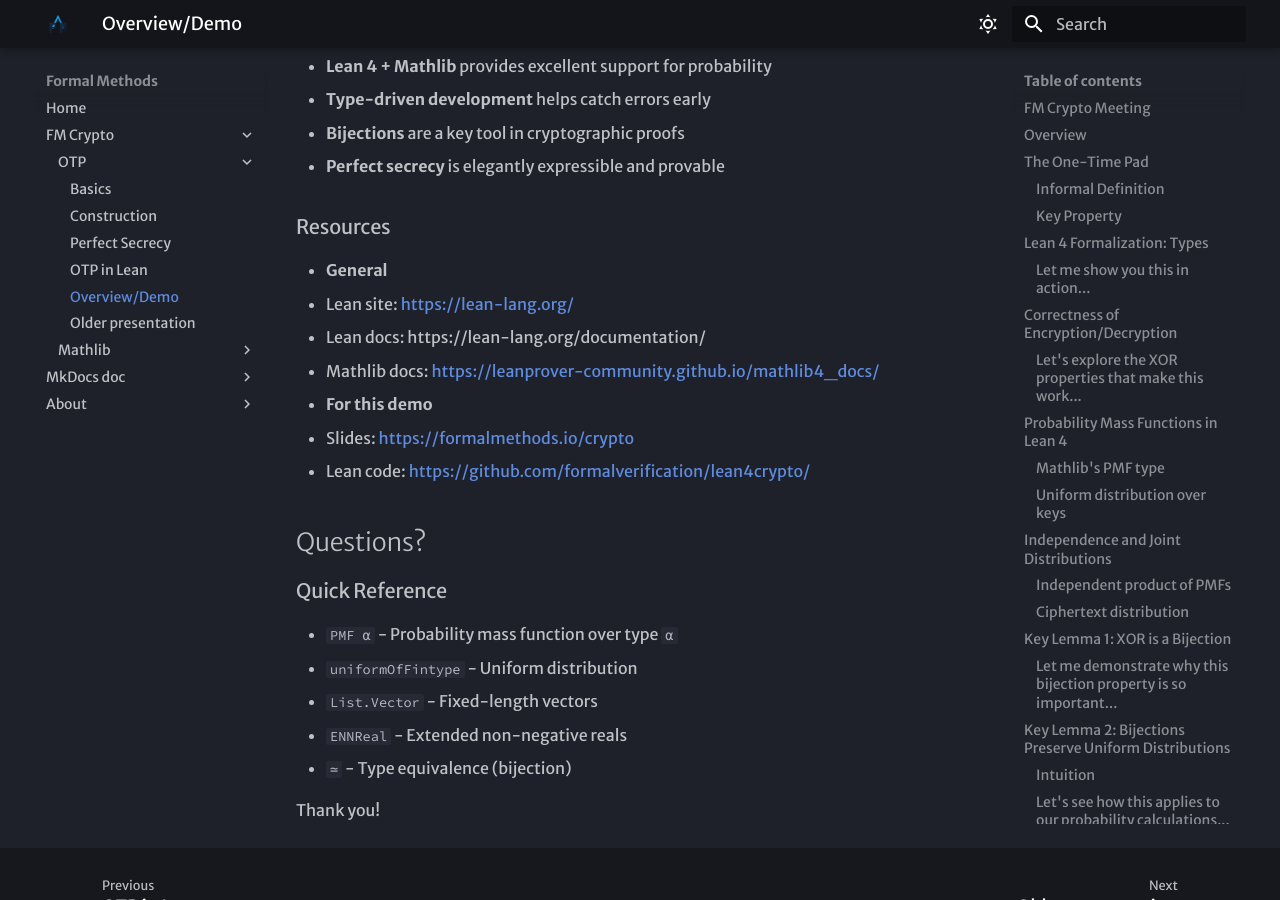
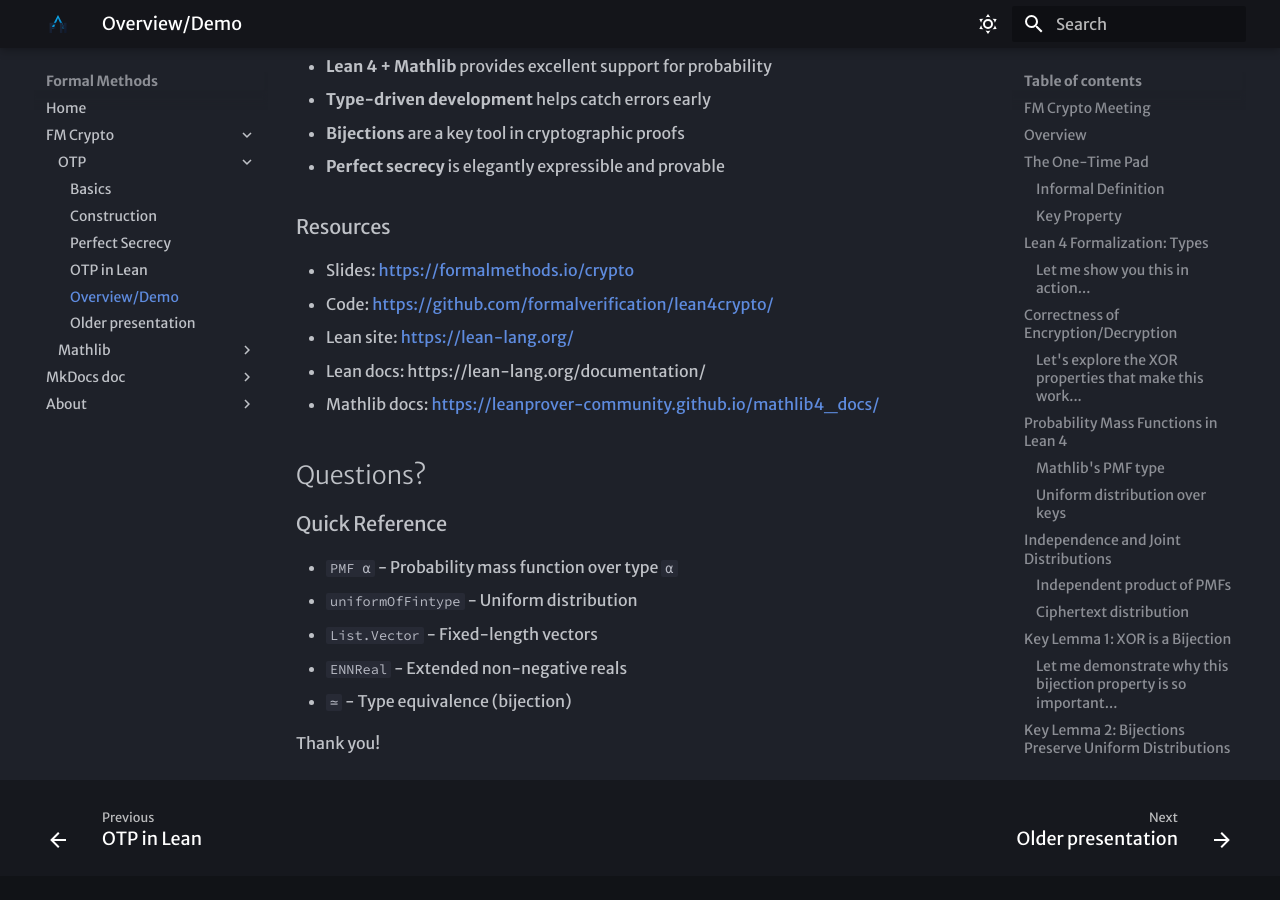
Before and after one commit to formalverification/formalmethods.io, an MkDocs documentation site: the page built from docs/crypto/otp/interleaved_demo_presentation.md, in a window 1280 px wide and 900 px high, scrolled down 9708 px. Built offline with MkDocs 1.6.1 and Material for MkDocs 9.7.7, drawn with Linux system fonts in a browser that asks for light colours.

Commit message:
minor mods

```diff
--- a/docs/crypto/otp/interleaved_demo_presentation.md
+++ b/docs/crypto/otp/interleaved_demo_presentation.md
@@ -423,17 +423,15 @@
 - **Bijections** are a key tool in cryptographic proofs
 - **Perfect secrecy** is elegantly expressible and provable
 
+
 ### Resources
 
-+  **General**
-   +  Lean site: <https://lean-lang.org/>
-   +  Lean docs: https://lean-lang.org/documentation/
-   +  Mathlib docs: <https://leanprover-community.github.io/mathlib4_docs/>
++  Slides: <https://formalmethods.io/crypto>
++  Code: <https://github.com/formalverification/lean4crypto/>
 
-+  **For this demo**
-
-   +  Slides: <https://formalmethods.io/crypto>
-   +  Lean code: <https://github.com/formalverification/lean4crypto/>
++  Lean site: <https://lean-lang.org/>
++  Lean docs: https://lean-lang.org/documentation/
++  Mathlib docs: <https://leanprover-community.github.io/mathlib4_docs/>
 
 
 ## Questions?
```
Also changed, not shown: docs/crypto/otp/slides.md (+6 -9 lines).
